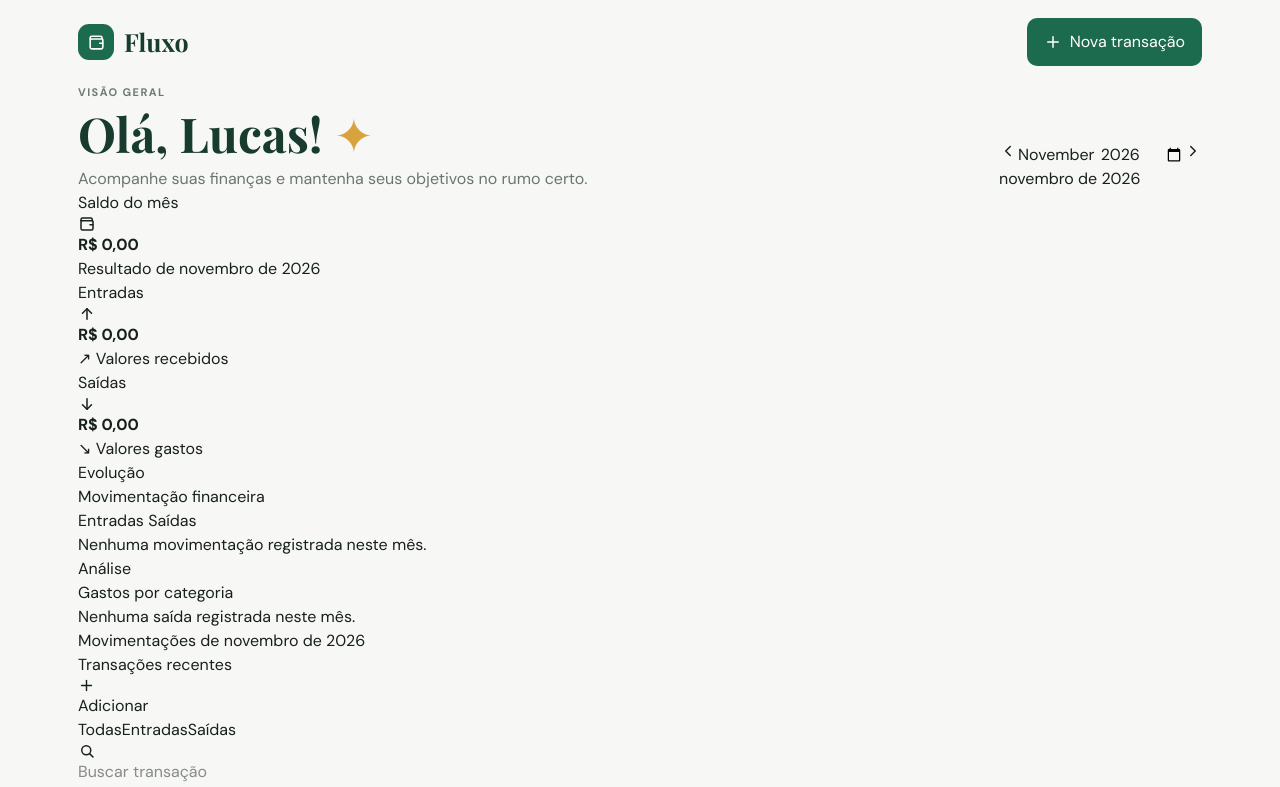
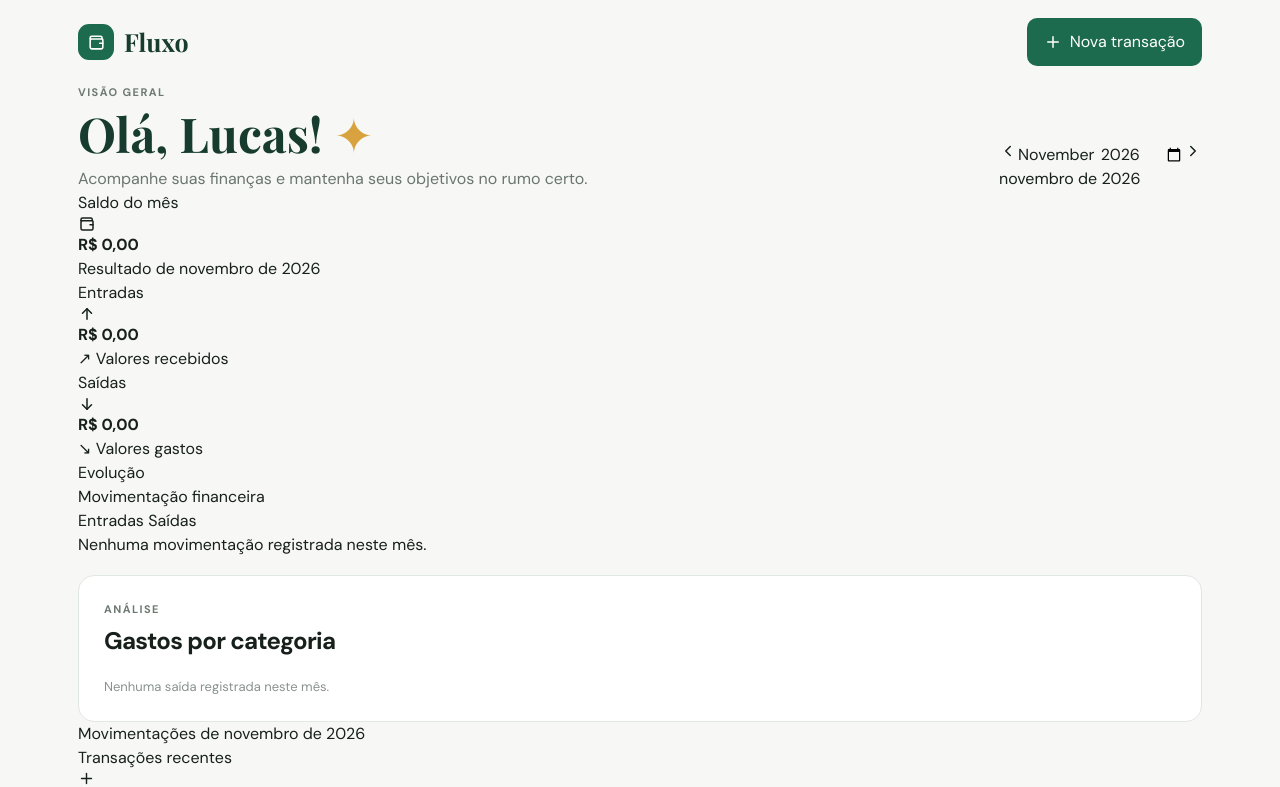
Before and after one commit to llima598/fluxo-controle-financeiro, a React (Vite) app: page / in a window 1280 px wide. Shown: the top 787 px of the page. Built offline with nearby package versions, Linux system fonts and the light colour scheme.

Commit message:
refactor: migrate category chart to tailwind

```diff
--- a/src/components/CategoryChart.tsx
+++ b/src/components/CategoryChart.tsx
@@ -5,63 +5,36 @@ interface CategoryChartProps {
   currency: Intl.NumberFormat
 }
 
-export default function CategoryChart({
-  expenses,
-  currency,
-}: CategoryChartProps) {
-  const totalExpenses = expenses.reduce((total, expense) => {
-    return total + expense.amount
-  }, 0)
+export default function CategoryChart({ expenses, currency }: CategoryChartProps) {
+  const totalExpenses = expenses.reduce((total, expense) => total + expense.amount, 0)
 
   return (
-    <section className="category-card" aria-label="Gastos por categoria">
-      <div className="content-heading">
+    <section className="mt-[18px] rounded-2xl border border-[#e1e7e2] bg-white p-[25px] max-[680px]:p-[18px]" aria-label="Gastos por categoria">
+      <div className="flex items-center justify-between gap-4">
         <div>
-          <p className="eyebrow">Análise</p>
-          <h2>Gastos por categoria</h2>
+          <p className="mb-[7px] text-[11px] font-bold uppercase tracking-[0.13em] text-[#6d7a72]">Análise</p>
+          <h2 className="mb-0 text-2xl font-bold tracking-[-0.03em]">Gastos por categoria</h2>
         </div>
-
-        {expenses.length > 0 && (
-          <strong>{currency.format(totalExpenses)}</strong>
-        )}
+        {expenses.length > 0 && <strong>{currency.format(totalExpenses)}</strong>}
       </div>
-
       {expenses.length ? (
-        <div className="category-list">
+        <div className="mt-6 grid gap-4">
           {expenses.map(({ category, amount }) => {
-            const percentage =
-              totalExpenses > 0 ? (amount / totalExpenses) * 100 : 0
-
+            const percentage = totalExpenses > 0 ? (amount / totalExpenses) * 100 : 0
             return (
-              <div className="category-row" key={category}>
-                <div className="category-label">
+              <div className="grid gap-[7px]" key={category}>
+                <div className="flex justify-between gap-4 text-[13px] text-[#59665e]">
                   <span>{category}</span>
-
-                  <div>
-                    <strong>{currency.format(amount)}</strong>
-                    <small>{percentage.toFixed(1)}%</small>
-                  </div>
+                  <div className="flex items-center gap-2"><strong className="text-[13px] text-[#26352d]">{currency.format(amount)}</strong><small>{percentage.toFixed(1)}%</small></div>
                 </div>
-
-                <div
-                  className="category-track"
-                  role="progressbar"
-                  aria-label={`Gastos com ${category}`}
-                  aria-valuenow={percentage}
-                  aria-valuemin={0}
-                  aria-valuemax={100}
-                >
-                  <span style={{ width: `${percentage}%` }} />
+                <div className="h-2 overflow-hidden rounded-full bg-[#edf2ee]" role="progressbar" aria-label={`Gastos com ${category}`} aria-valuenow={percentage} aria-valuemin={0} aria-valuemax={100}>
+                  <span className="block h-full rounded-full bg-[#4b8a6d] transition-[width] duration-300" style={{ width: `${percentage}%` }} />
                 </div>
               </div>
             )
           })}
         </div>
-      ) : (
-        <p className="category-empty">
-          Nenhuma saída registrada neste mês.
-        </p>
-      )}
+      ) : <p className="mb-0 mt-5 text-[13px] text-[#89938d]">Nenhuma saída registrada neste mês.</p>}
     </section>
   )
 }
```
